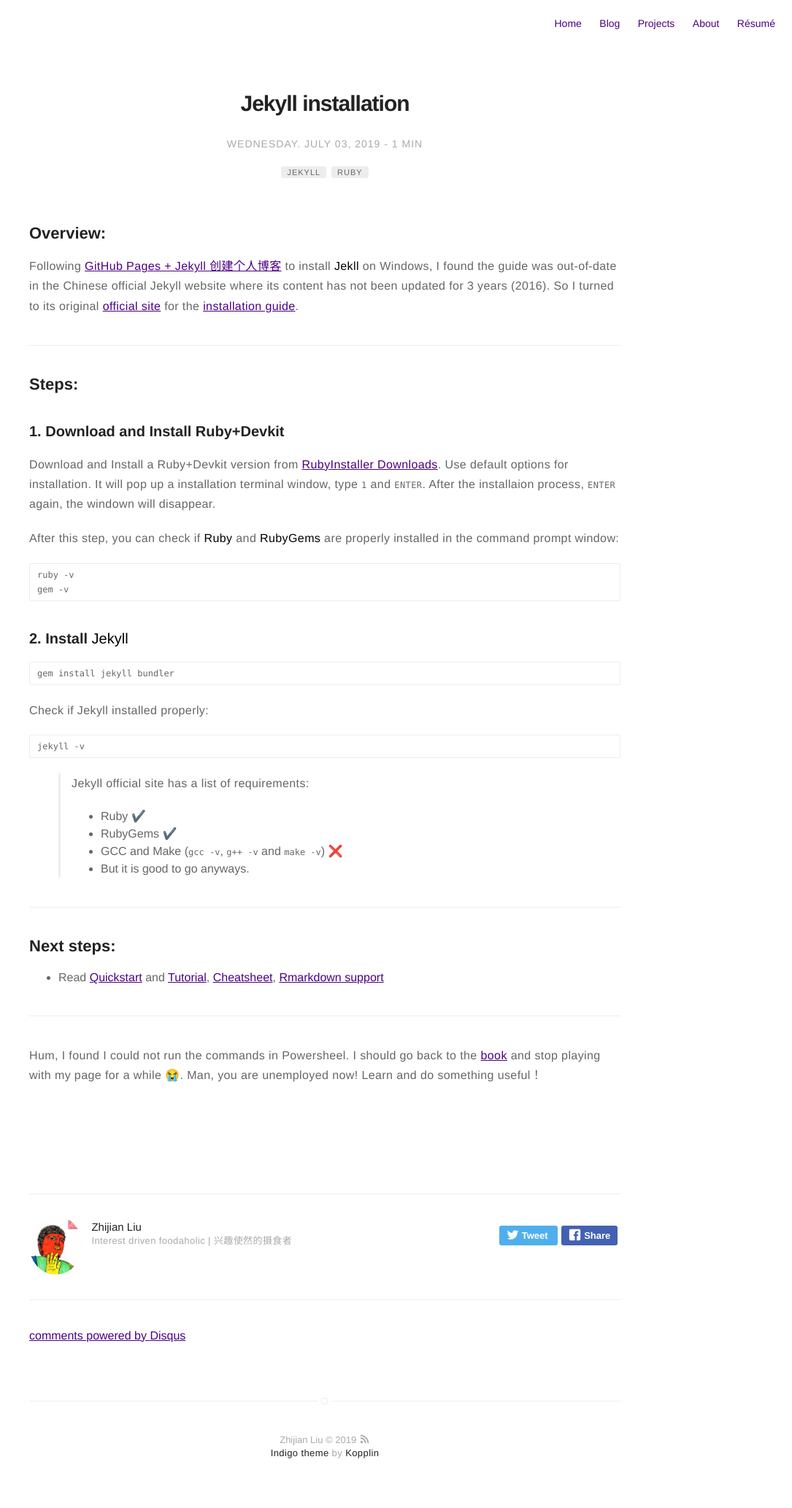
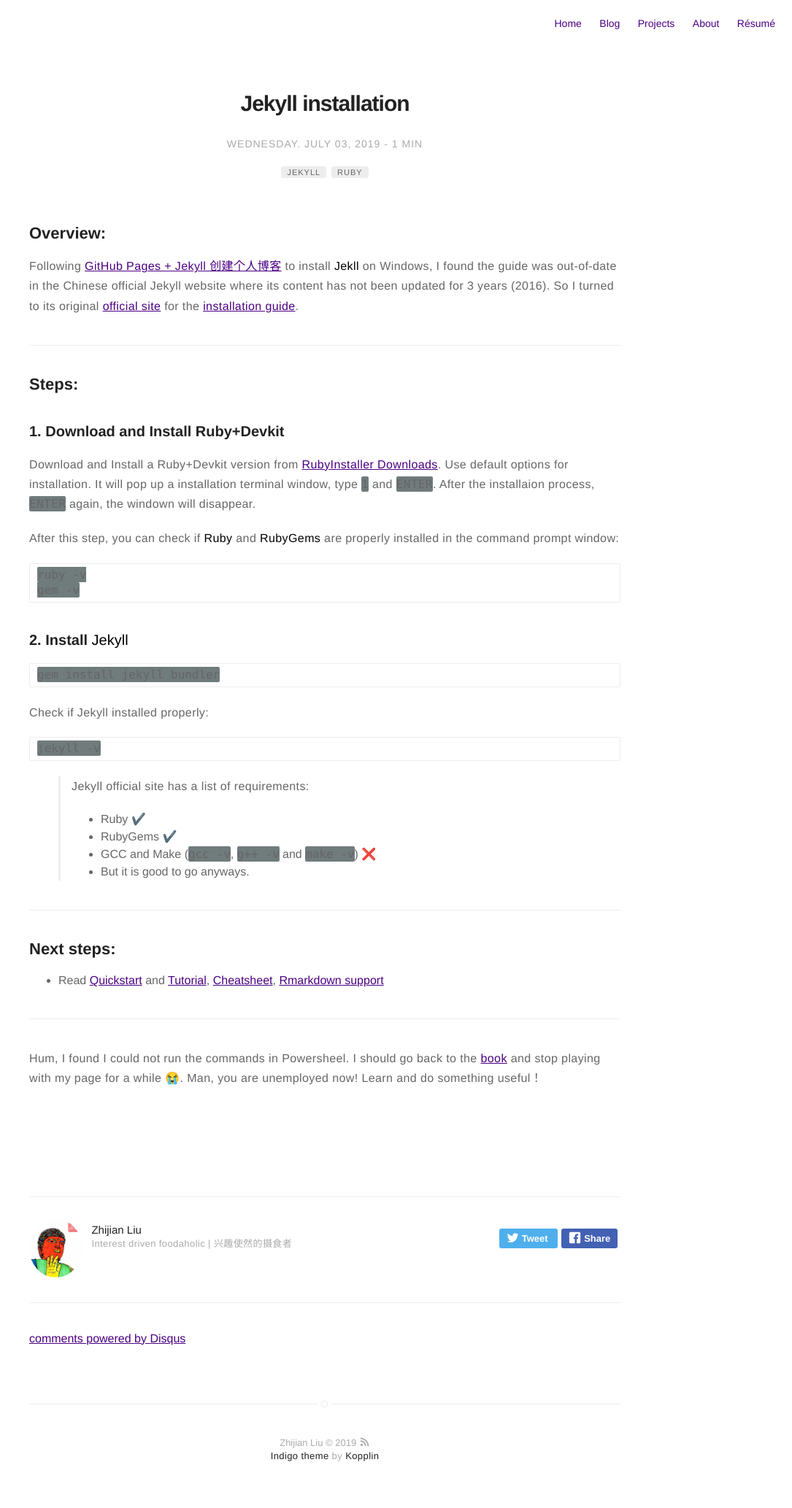
Before and after one commit to subaiwen/subaiwen.github.io, a Jekyll site: the page built from _posts/2019-7-3-Install Jekyll.md, in a window 1280 px wide. Shown: the whole page at 73% size, without its empty margins (195-1280 px from the left). Built offline with Jekyll 4.4.1, drawn with Linux system fonts in a browser that asks for light colours; emoji names are drawn with the system emoji font; comment, search, counter and statistics services are not loaded.

Commit message:
Update general.sass

```diff
--- a/_sass/base/general.sass
+++ b/_sass/base/general.sass
@@ -95,9 +95,9 @@ code,
 tt
 	padding: 1px 0
 	font-family: $fontMonospace
-	font-size: 12px
+	font-size: 16px
 	line-height: 20px
-	background: #fff
+	background: #707B7C
 	border-radius: 2px
 	border-radius: 2px
 
```
